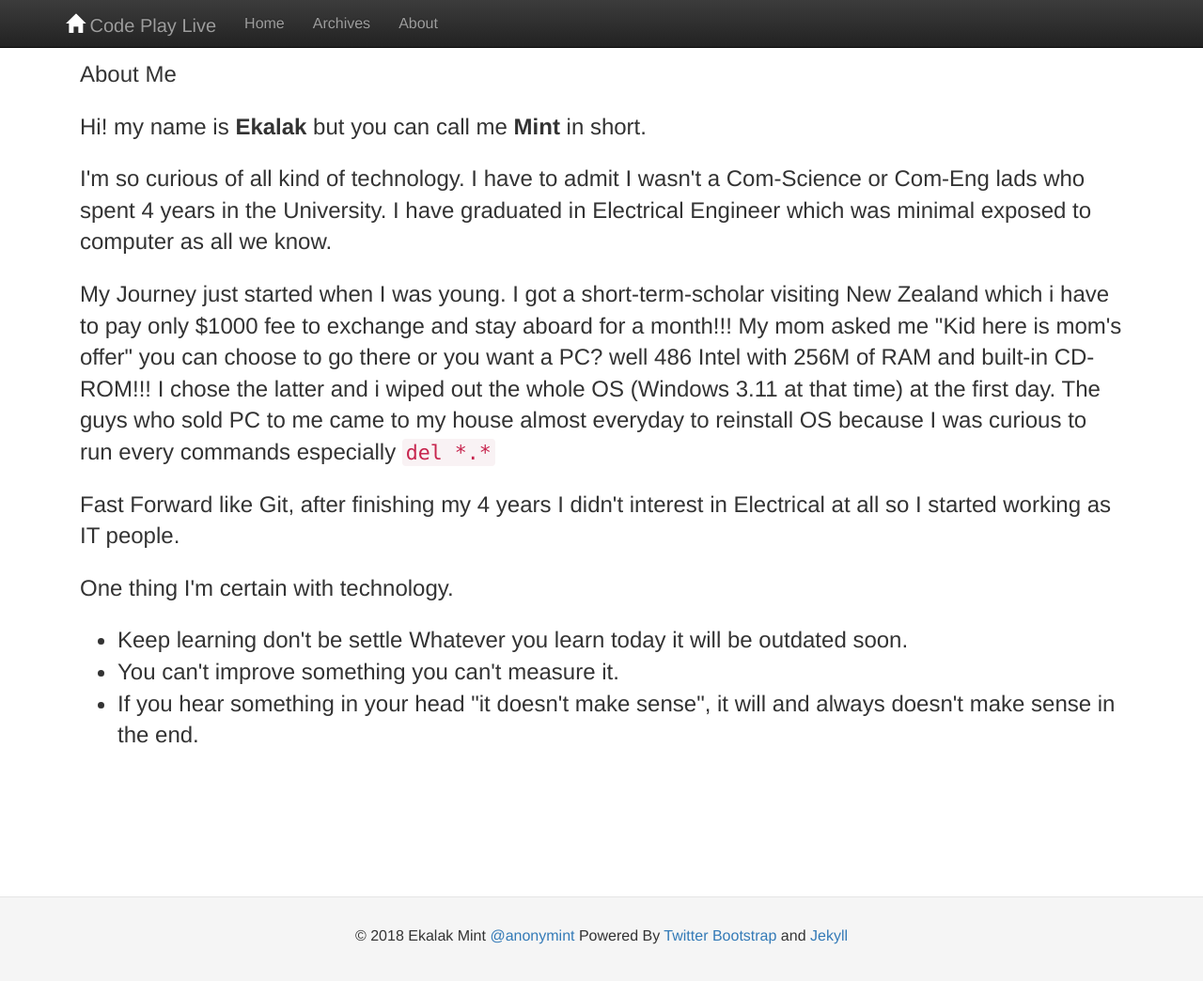
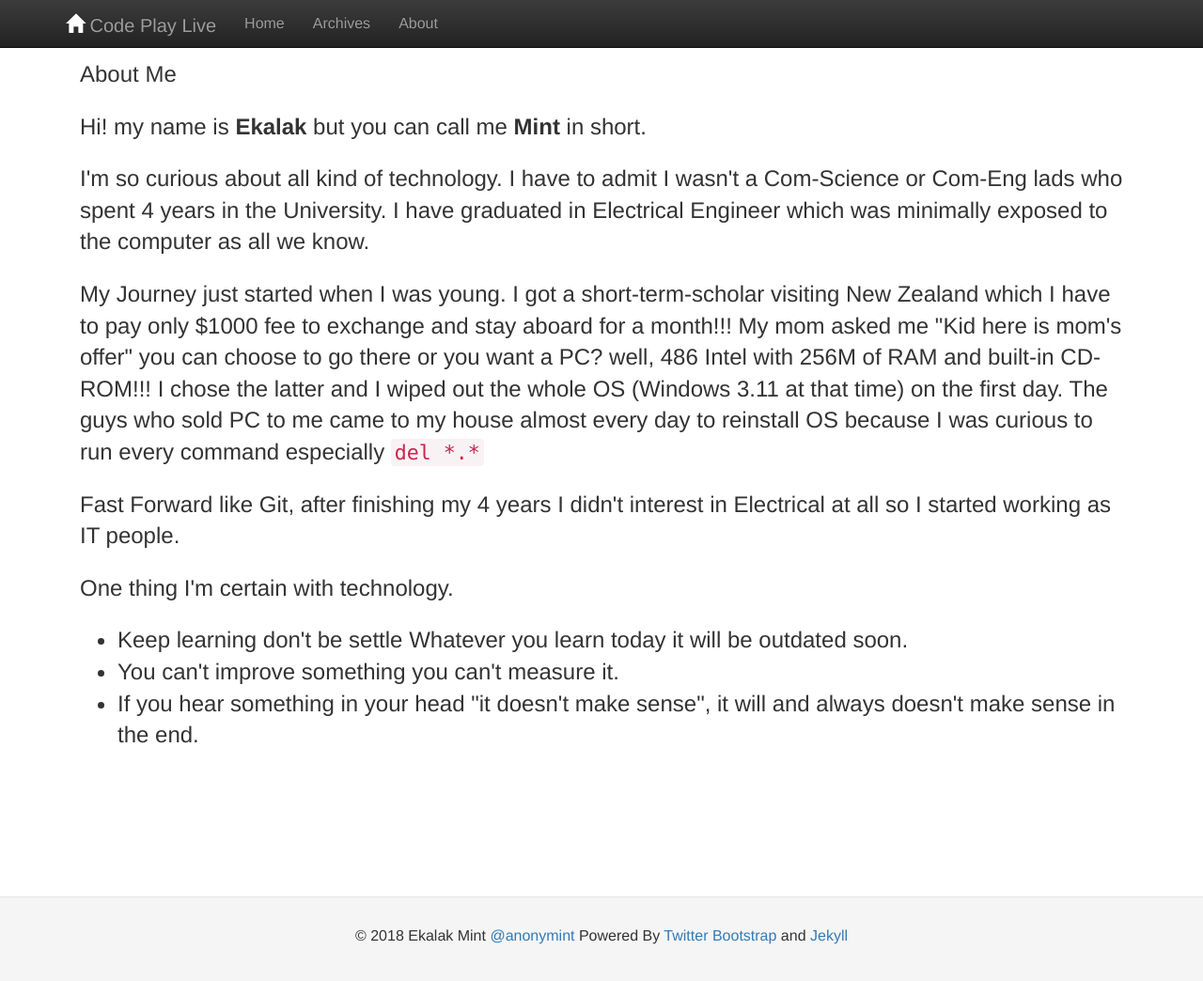
Before and after one commit to anonymint/anonymint.github.com, a Jekyll site: the page built from about.md, in a window 1280 px wide and 1078 px high. Shown: the top 1044 px of the window at 94% size. Built offline with Jekyll 4.4.1, drawn with Linux system fonts in a browser that asks for light colours; nearby versions of some CDN libraries; a style sheet for code colours, icons or effects is not loaded.

Commit message:
Update aboutme page

```diff
--- a/about.md
+++ b/about.md
@@ -10,11 +10,11 @@ Hi! my name is <strong>Ekalak</strong> but you can call me <strong>Mint</strong>
 </p>
 
 <p class="lead">
-I'm so curious of all kind of technology. I have to admit I wasn't a Com-Science or Com-Eng lads who spent 4 years in the University. I have graduated in Electrical Engineer which was minimal exposed to computer as all we know.
+I'm so curious about all kind of technology. I have to admit I wasn't a Com-Science or Com-Eng lads who spent 4 years in the University. I have graduated in Electrical Engineer which was minimally exposed to the computer as all we know.
 </p>
 
 <p class="lead">
-My Journey just started when I was young. I got a short-term-scholar visiting New Zealand which i have to pay only $1000 fee to exchange and stay aboard for a month!!! My mom asked me "Kid here is mom's offer" you can choose to go there or you want a PC? well 486 Intel with 256M of RAM and built-in CD-ROM!!! I chose the latter and i wiped out the whole OS (Windows 3.11 at that time) at the first day. The guys who sold PC to me came to my house almost everyday to reinstall OS because I was curious to run every commands especially <code>del *.*</code>
+My Journey just started when I was young. I got a short-term-scholar visiting New Zealand which I have to pay only $1000 fee to exchange and stay aboard for a month!!! My mom asked me "Kid here is mom's offer" you can choose to go there or you want a PC? well, 486 Intel with 256M of RAM and built-in CD-ROM!!! I chose the latter and I wiped out the whole OS (Windows 3.11 at that time) on the first day. The guys who sold PC to me came to my house almost every day to reinstall OS because I was curious to run every command especially <code>del *.*</code>
 </p>
 
 <p class="lead">
@@ -24,8 +24,8 @@ Fast Forward like Git, after finishing my 4 years I didn't interest in Electrica
 <p class="lead">
 One thing I'm certain with technology.
 <ul class="lead">
-	<li>Keep learning don't be settle Whatever you learn today it will be outdated soon.</li>
-	<li>You can't improve something you can't measure it.</li>
-	<li>If you hear something in your head "it doesn't make sense", it will and always doesn't make sense in the end.</li>
+    <li>Keep learning don't be settle Whatever you learn today it will be outdated soon.</li>
+    <li>You can't improve something you can't measure it.</li>
+    <li>If you hear something in your head "it doesn't make sense", it will and always doesn't make sense in the end.</li>
 </ul>
 </p>
```
